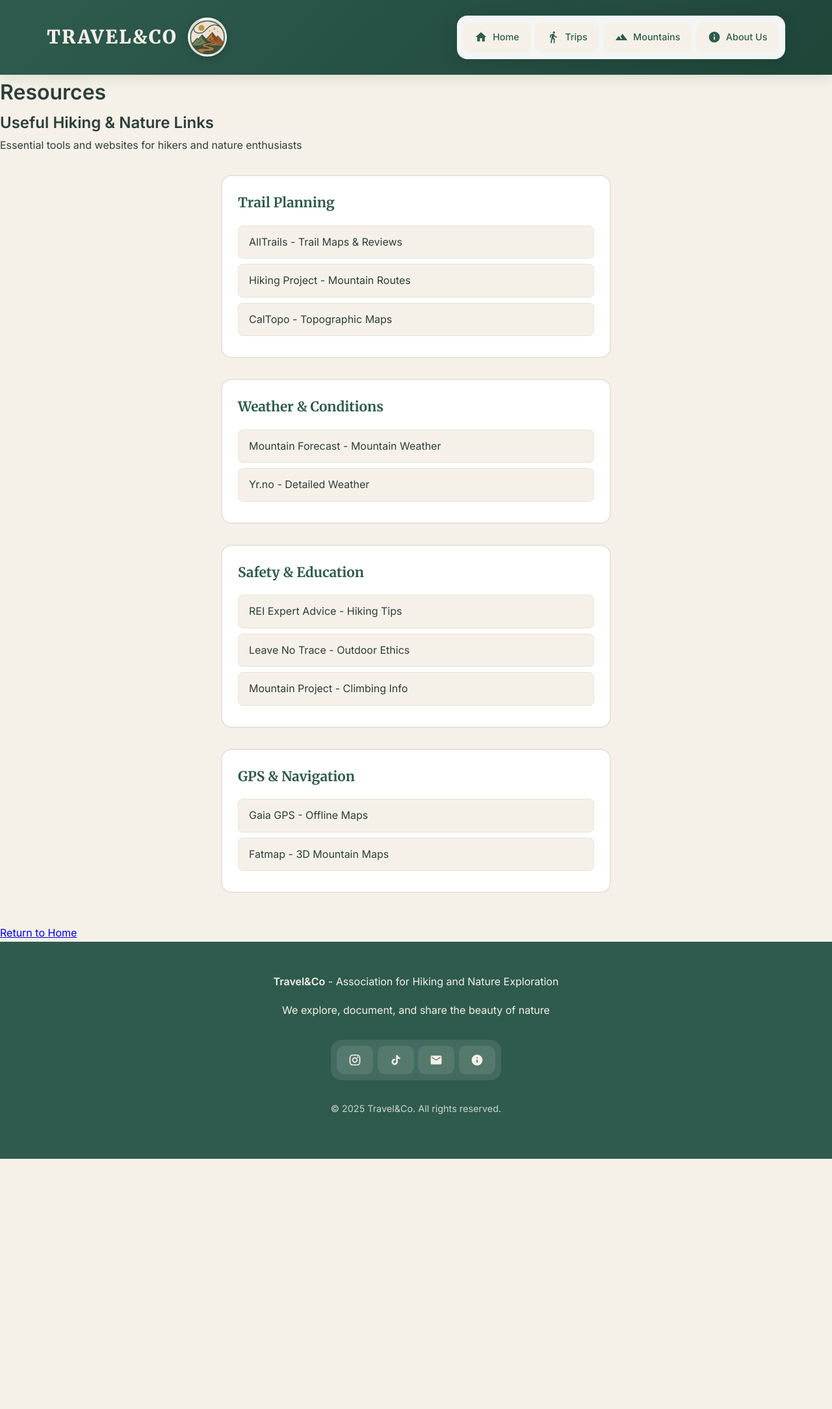
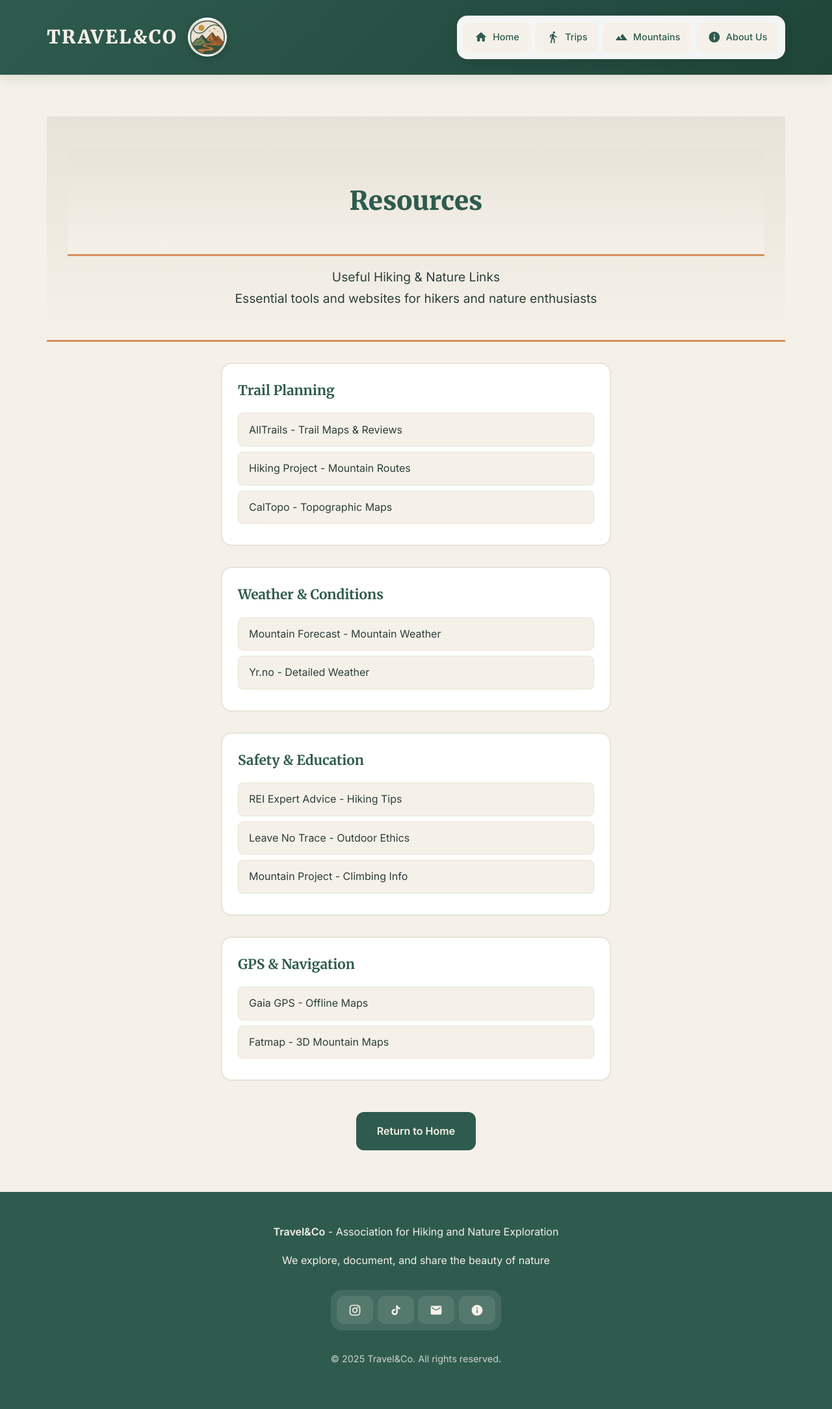
Before and after one commit to travelandco/travelandco.github.io, a Jekyll site: the page built from resources.html, in a window 1280 px wide. Shown: the whole page at 65% size. Built offline with Jekyll 4.4.1, drawn with Linux system fonts in a browser that asks for light colours; comment, search, counter and statistics services are not loaded; before the commit the page ends 1783 px from its top, so only the background shows below that.

Commit message:
Update resources.html

```diff
--- a/resources.html
+++ b/resources.html
@@ -3,12 +3,12 @@
 title: Resources
 permalink: /resources.html
 ---
-<div class="error-page">
-    <div class="error-content">
-        <div class="error-icon"></div>
-        <h1 class="error-title">Resources</h1>
-        <h2 class="error-subtitle">Useful Hiking & Nature Links</h2>
-        <p class="error-text">Essential tools and websites for hikers and nature enthusiasts</p>
+<div class="container">
+    <div class="page-hero">
+        <h1 class="page-hero h1">Resources</h1>
+        <p>Useful Hiking & Nature Links</p>
+        <p>Essential tools and websites for hikers and nature enthusiasts</p>
+    </div>
 
     <div class="resources-list">
         <div class="resource-category">
@@ -38,11 +38,11 @@
         </div>
     </div>
 
-        <div class="error-actions" style="margin-top: 3rem;">
-            <a href="{{ '/' | relative_url }}" class="error-button primary">Return to Home</a>
+    <div style="text-align: center; margin-top: 3rem;">
+        <a href="{{ '/' | relative_url }}" class="view-all-btn">Return to Home</a>
     </div>
 </div>
-</div>
+
 <style>
     .resources-list {
         text-align: left;
```
Lines whose indentation alone changed are shown as unchanged.
